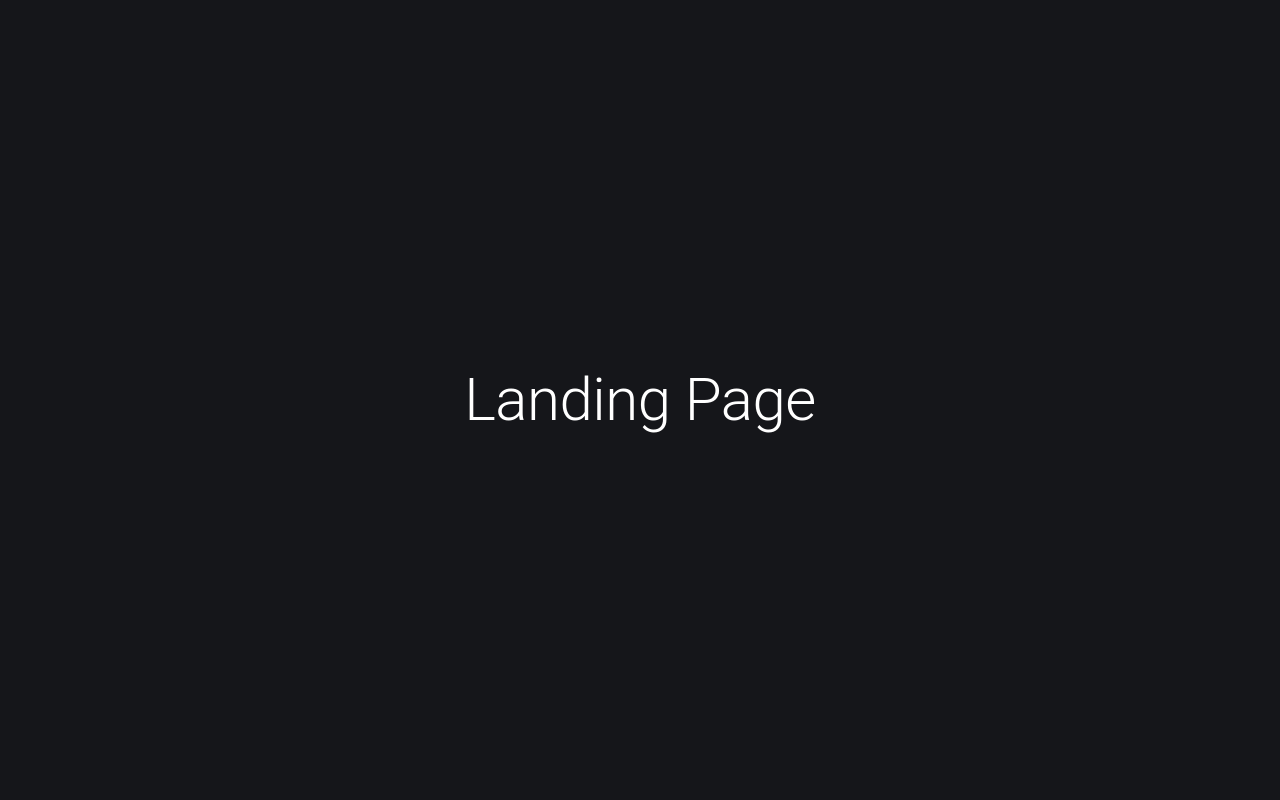
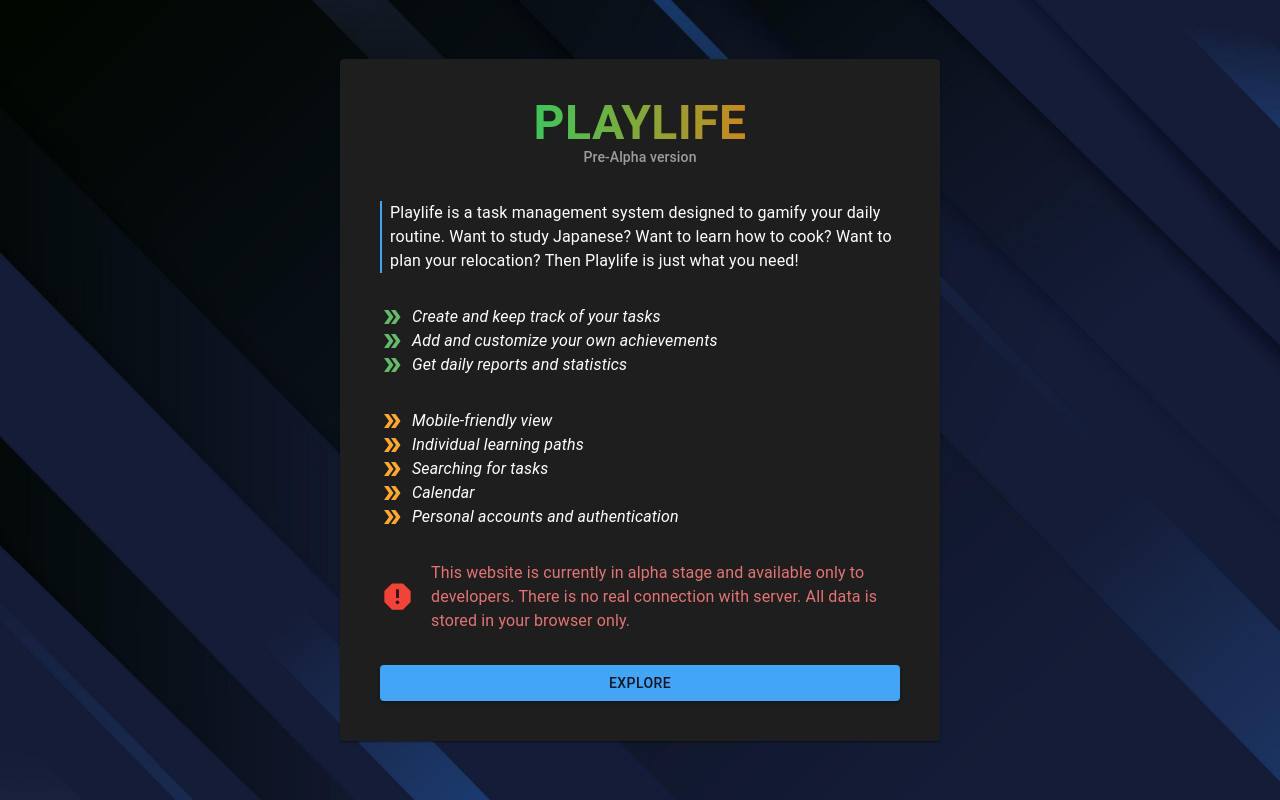
Before and after one commit to ygordeev/playlife, a Next.js app: page / in a window 1280 px wide. Built offline with nearby package versions, Linux system fonts and the light colour scheme.

Commit message:
Landing page disclaimer window created

```diff
--- /dev/null
+++ b/components/landing/LandingDisclaimer.tsx
@@ -0,0 +1,61 @@
+import DoubleArrowIcon from '@mui/icons-material/DoubleArrow';
+import ReportIcon from '@mui/icons-material/Report';
+import Paper from '@mui/material/Paper'
+import Button from '@mui/material/Button'
+import Typography from '@mui/material/Typography'
+import Stack from '@mui/material/Stack'
+import { HorizontalCenteredStack } from '@/components/layout';
+import { landingDisclaimerSections } from '@/constants'
+import { getTextGradientStyle } from '@/utils'
+
+const headingStyle = {
+  display: 'inline',
+  fontWeight: 'bold',
+  fontSize: '3rem',
+  lineHeight: '3rem',
+  ...getTextGradientStyle('90deg, #3cc758, #ca8919'),
+}
+
+const LandingDisclaimer = () => {
+  return (
+    <Paper sx={{ maxWidth: 'sm', p: 5 }}>
+      <Stack spacing={4}>
+        <Stack alignItems="center">
+          <Typography sx={headingStyle}>PLAYLIFE</Typography>
+          <Typography variant="subtitle2" color="grey.500">
+            Pre-Alpha version
+          </Typography>
+        </Stack>
+
+        <Typography borderLeft={2} borderColor="primary.main" mb={2} pl={1}>
+          Playlife is a task management system designed to gamify your daily routine.
+          Want to study Japanese? Want to learn how to cook? Want to plan your relocation?
+          Then Playlife is just what you need!
+        </Typography>
+
+        {landingDisclaimerSections.map(section => (
+          <Stack key={section.name}>
+            {section.topics.map(topic => (
+              <HorizontalCenteredStack key={topic} spacing={1}>
+                <DoubleArrowIcon color={section.color} />
+                <Typography fontStyle="italic">{topic}</Typography>
+              </HorizontalCenteredStack>
+            ))}
+          </Stack>
+        ))}
+
+        <HorizontalCenteredStack spacing={2}>
+          <ReportIcon fontSize="large" color="error" />
+          <Typography color="error.light">
+            This website is currently in alpha stage and available only to developers.
+            There is no real connection with server. All data is stored in your browser only.
+          </Typography>
+        </HorizontalCenteredStack>
+
+        <Button variant="contained">Explore</Button>
+      </Stack>
+    </Paper>
+  )
+}
+
+export default LandingDisclaimer
--- /dev/null
+++ b/components/landing/index.ts
@@ -0,0 +1 @@
+export { default as LandingDisclaimer } from './LandingDisclaimer'
--- a/constants/index.ts
+++ b/constants/index.ts
@@ -3,3 +3,4 @@ export * from './navigation'
 export * from './tasks'
 export * from './mocks'
 export * from './achievements'
+export * from './landing'
--- /dev/null
+++ b/constants/landing.ts
@@ -0,0 +1,32 @@
+import { SvgIconProps } from '@mui/material/SvgIcon';
+
+interface LandingDisclaimerSectionStyle {
+  name: string,
+  color: SvgIconProps['color'],
+  topics: string[],
+  title?: string,
+}
+
+export const landingDisclaimerSections: LandingDisclaimerSectionStyle[] = [
+  {
+    name: 'currentFeatures',
+    color: 'success',
+    topics: [
+      'Create and keep track of your tasks',
+      'Add and customize your own achievements',
+      'Get daily reports and statistics',
+    ],
+  },
+  {
+    name: 'futureFeatures',
+    title: 'The following features are in active development:',
+    color: 'warning',
+    topics: [
+      'Mobile-friendly view',
+      'Individual learning paths',
+      'Searching for tasks',
+      'Calendar',
+      'Personal accounts and authentication',
+    ],
+  },
+]
--- a/constants/mocks.tsx
+++ b/constants/mocks.tsx
@@ -99,6 +99,15 @@ export const tasks = [
   },
   {
     id: 3,
+    status: TaskStatus.Backlog,
+    name: 'Read chapter 1 of "Japanese From Zero"',
+    description: 'Chapter 1 contains information on the basic Japanese greetings and is an excellent starting point',
+    dueDate: '2023-01-12',
+    imageUrl: 'https://images.unsplash.com/photo-1528164344705-47542687000d?auto=format&fit=crop&w=512&q=80',
+    complexity: Complexity.Easy,
+  },
+  {
+    id: 4,
     status: TaskStatus.InProgress,
     name: 'Read chapter 1 of "Japanese From Zero"',
     description: 'Chapter 1 contains information on the basic Japanese greetings and is an excellent starting point',
@@ -106,4 +115,29 @@ export const tasks = [
     imageUrl: 'https://images.unsplash.com/photo-1528164344705-47542687000d?auto=format&fit=crop&w=512&q=80',
     complexity: Complexity.Easy,
   },
+  {
+    id: 5,
+    status: TaskStatus.InProgress,
+    name: 'Start waking up at 7:30am everyday',
+    description: 'This is the first step towards achieving the great goal of waking up at 5am',
+    dueDate: '2023-04-09',
+    complexity: Complexity.Hard,
+  },
+  {
+    id: 6,
+    status: TaskStatus.Blocked,
+    name: 'Read chapter 1 of "Japanese From Zero"',
+    description: 'Chapter 1 contains information on the basic Japanese greetings and is an excellent starting point',
+    dueDate: '2023-01-12',
+    imageUrl: 'https://images.unsplash.com/photo-1528164344705-47542687000d?auto=format&fit=crop&w=512&q=80',
+    complexity: Complexity.Easy,
+  },
+  {
+    id: 7,
+    status: TaskStatus.Blocked,
+    name: 'Start waking up at 7:30am everyday',
+    description: 'This is the first step towards achieving the great goal of waking up at 5am',
+    dueDate: '2023-04-09',
+    complexity: Complexity.Hard,
+  },
 ]
--- a/pages/index.tsx
+++ b/pages/index.tsx
@@ -1,7 +1,13 @@
 import type { NextPage } from 'next'
 import Head from 'next/head'
 import Box from '@mui/material/Box';
-import Typography from '@mui/material/Typography';
+import { LandingDisclaimer } from '@/components/landing';
+
+const landingContainerStyle = {
+  backgroundImage: `url(./images/landing-background.jpg)`,
+  backgroundSize: 'cover',
+  backgroundPosition: 'center',
+}
 
 const Home: NextPage = () => {
   return (
@@ -15,9 +21,9 @@ const Home: NextPage = () => {
         justifyContent="center"
         alignItems="center"
         height="100vh"
-        bgcolor="grey.extradark"
+        sx={landingContainerStyle}
       >
-        <Typography variant="h2">Landing Page</Typography>
+        <LandingDisclaimer />
       </Box>
     </>
   )
--- a/utils/styles.ts
+++ b/utils/styles.ts
@@ -5,3 +5,9 @@ export const getLineClampStyle = (linesToShow: number) => ({
   WebkitLineClamp: linesToShow.toString(),
   WebkitBoxOrient: 'vertical',
 })
+
+export const getTextGradientStyle = (linearGradient: string) => ({
+  background: `linear-gradient(${linearGradient})`,
+  backgroundClip: 'text',
+  textFillColor: 'transparent',
+})
```
Also changed, not shown: public/images/landing-background.jpg (added).
